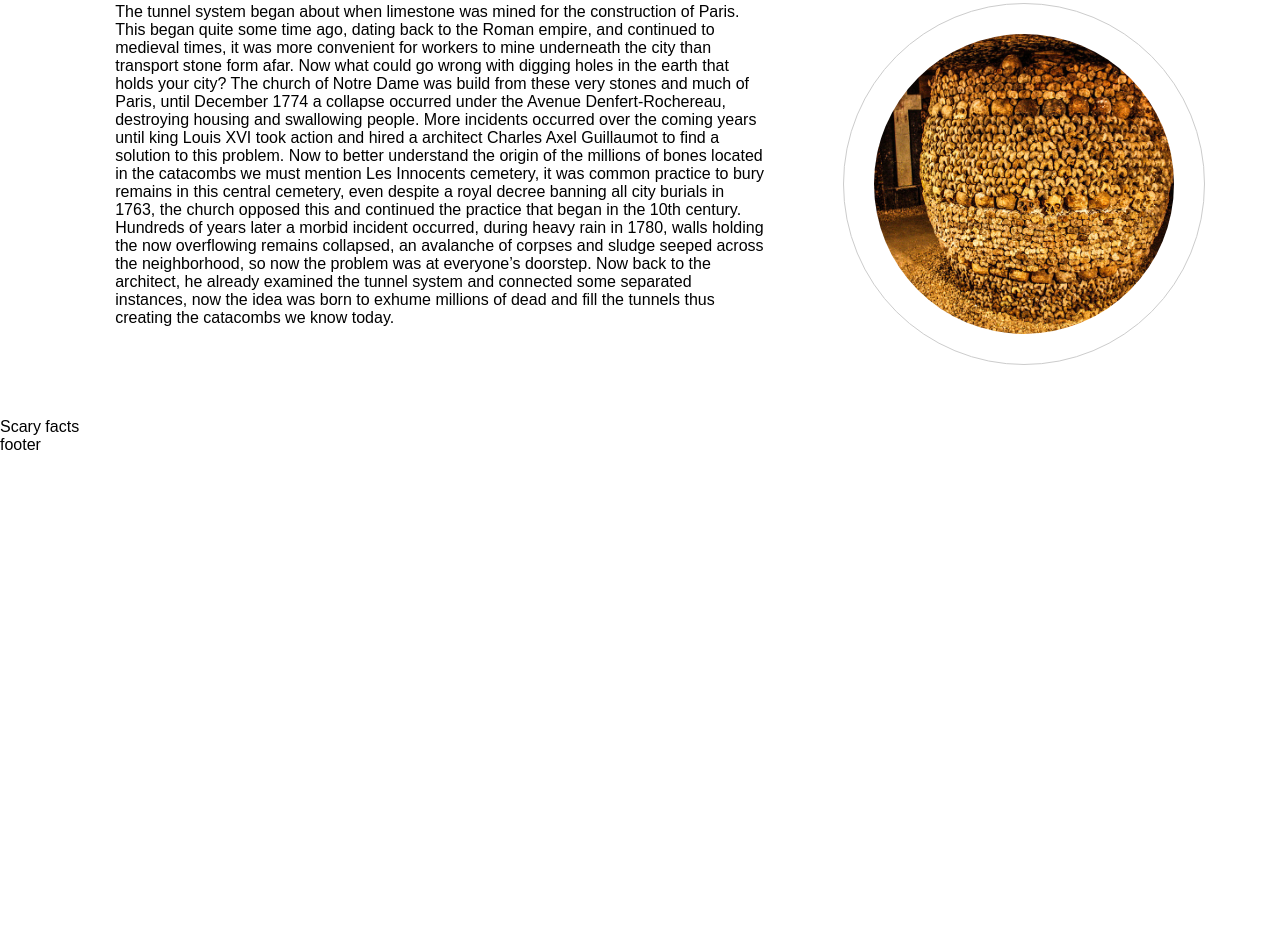
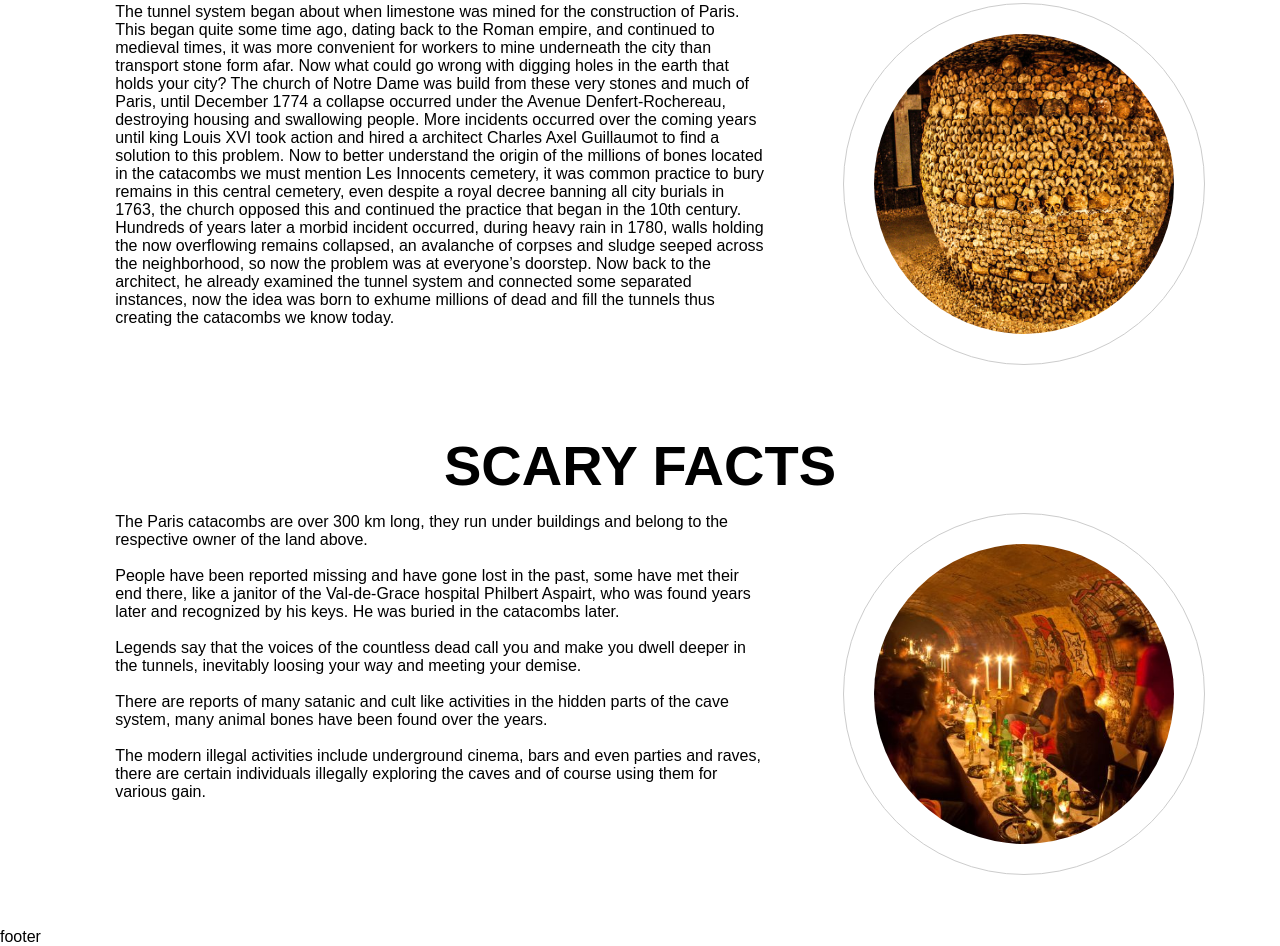
Before and after one commit to Code-Institute-Submissions/PavleMarinkovic95-portfolio_1_SepResub, a plain HTML site: page index.html in a window 1280 px wide. Shown: the part 1377-2323 px from the top of the page. Before the commit the page ends 1831 px from the top, so only its background shows below. Drawn offline with Linux system fonts and the light colour scheme; a web font is replaced by a local one.

Commit message:
Finishing up the main page
Added last section to the main page namely the facts section and style it

```diff
--- a/assets/css/style.css
+++ b/assets/css/style.css
@@ -145,6 +145,14 @@ h1, h2 {
     border-radius: 50%;
     float: left;
 }
+#restourant {
+    width: 300px;
+    height: 300px;
+    background: url('../images/restourant.jpg') no-repeat center center;
+    background-size: cover;
+    border-radius: 50%;
+    float: left;
+}
 
 /* Media screen control for tablet and mobile Landing edition  */
 @media screen and (max-width: 1024px) {
--- a/index.html
+++ b/index.html
@@ -65,8 +65,31 @@ Now back to the architect, he already examined the tunnel system and connected s
             </div>
         </div>
     </section>
-    <section>
-        Scary facts
+    <section class="main-read">
+        <h1>Scary facts</h1>
+        <div class="textwall" id="text-facts">
+            <p>
+                The Paris catacombs are over 300 km long, they run under buildings and belong to the respective owner of the land above.
+                <br><br>
+                People have been reported missing and have gone lost in the past, some have met their end there,
+like a janitor of the Val-de-Grace hospital Philbert Aspairt, who was found years later and recognized by his keys. He was buried in the catacombs later.
+                <br><br>
+                Legends say that the voices of the countless dead call you and make you dwell deeper in the tunnels, inevitably loosing your way and meeting your demise.
+                <br><br>
+                There are reports of many satanic and cult like activities in the hidden parts of the cave system, many animal bones have been found over the years.
+                <br><br>
+                The modern illegal activities include underground cinema, bars and even parties and raves, there are certain individuals illegally exploring the caves and of course using them for various gain.
+                <br>
+
+            </p>
+        </div>
+        <div class="right-side">
+            <div class="circle-container">
+                <div id="restourant">
+
+                </div>
+            </div>
+        </div>
     </section>
 
     <footer>
```
Also changed, not shown: assets/images/restourant.jpg (added).
